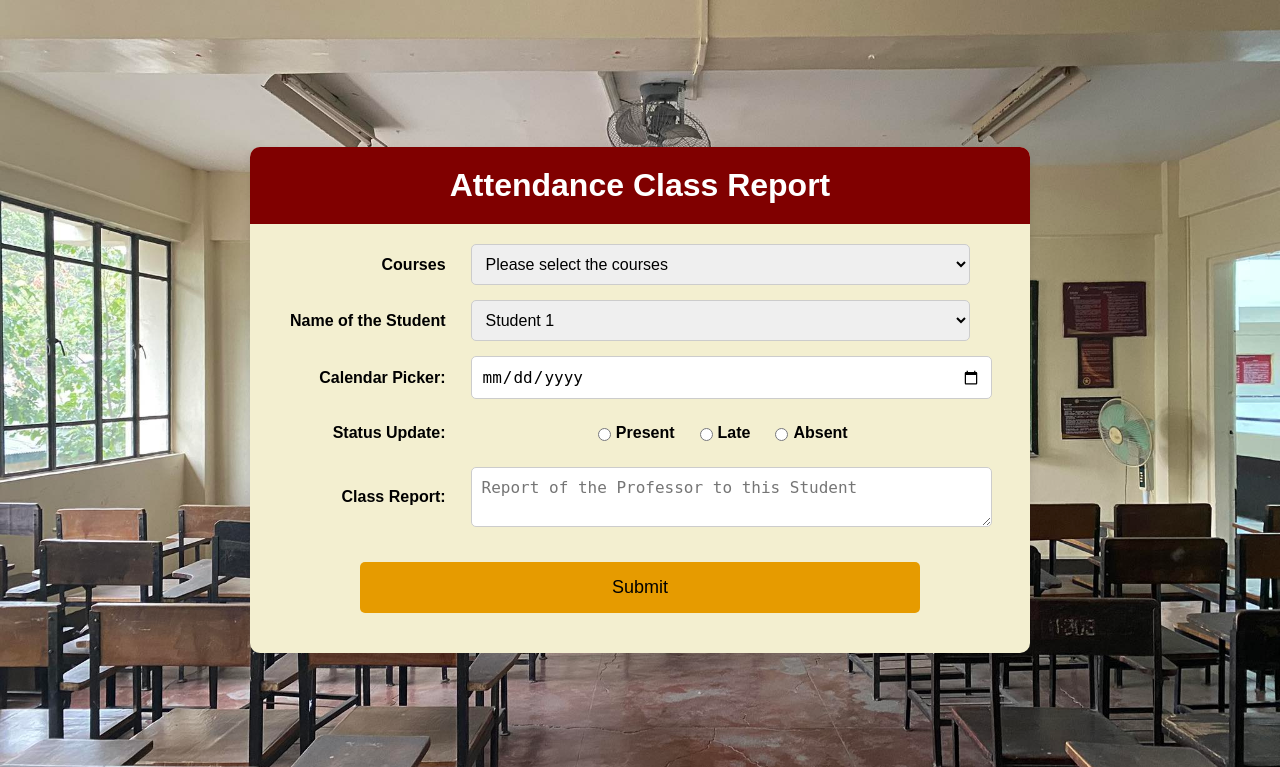
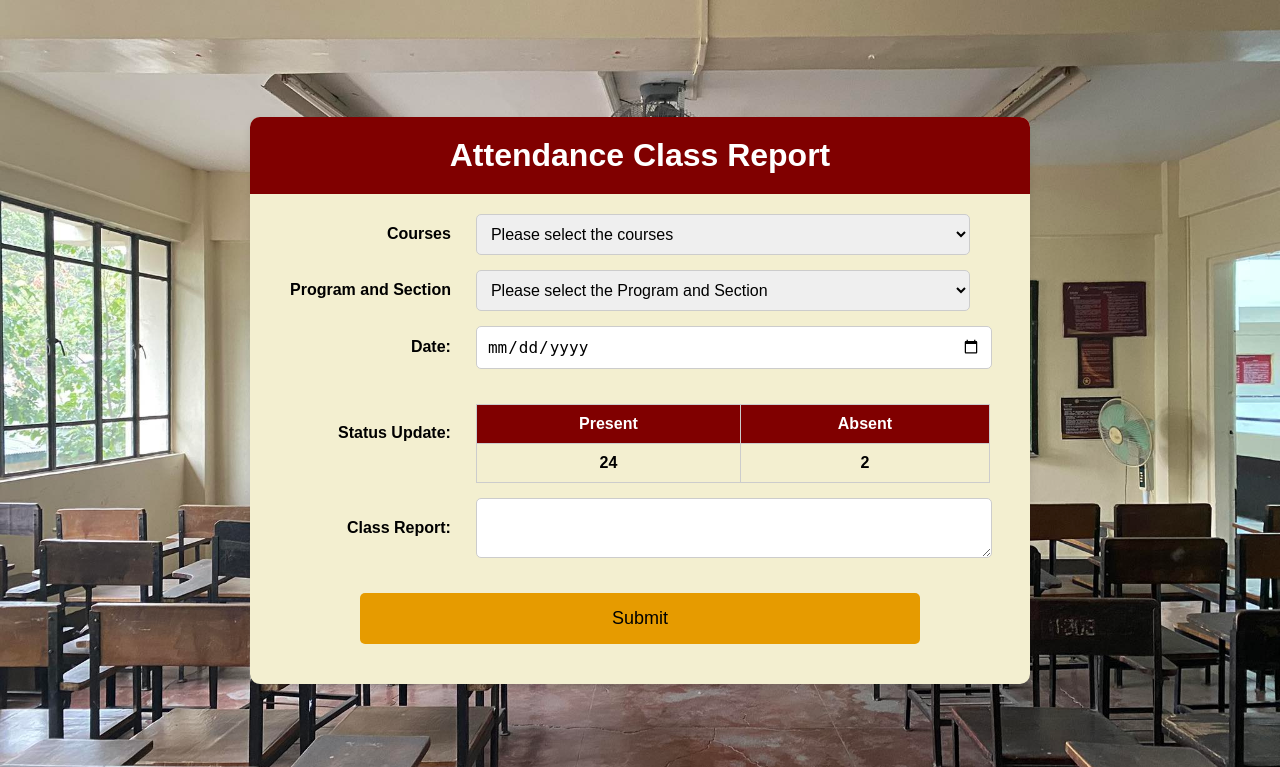
Before and after one commit to PUP-BSIT/project-digital_dynasty, a PHP site: page /works/classreport.html in a window 1280 px wide. Shown: the top 767 px of the page. Run offline with PHP 8.4, Linux system fonts and the light colour scheme.

Commit message:
add new changes

```diff
--- a/js/classreport.js
+++ b/js/classreport.js
@@ -1,18 +1,24 @@
 document.addEventListener("DOMContentLoaded", function () {
-    document
-      .getElementById("attendanceForm")
-      .addEventListener("submit", function (event) {
+  const form = document.getElementById("attendanceForm");
+
+  form.addEventListener("submit", function (event) {
     event.preventDefault();
 
     const courses = document.getElementById("courses").value;
     const students = document.getElementById("students").value;
     const calendar = document.getElementById("calendar").value;
-        const status = document.querySelector(
-          'input[name="status"]:checked'
-        ).value;
+    const present = document.getElementById("presentCount").textContent;
+    const absent = document.getElementById("absentCount").textContent;
     const classReport = document.getElementById("class-report").value;
 
-        if (!courses || !students || !calendar || !status || !classReport) {
+    if (
+      !courses ||
+      !students ||
+      !calendar ||
+      !present ||
+      !absent ||
+      !classReport
+    ) {
       alert("Please fill out all fields.");
       return;
     }
@@ -21,13 +27,15 @@ document.addEventListener("DOMContentLoaded", function () {
       courses: courses,
       students: students,
       calendar: calendar,
-          status: status,
+      present: present,
+      absent: absent,
       classReport: classReport,
     };
 
     console.log("Form Data:", formData);
+
     alert("Form submitted successfully!");
 
-        document.getElementById("attendanceForm").reset();
+    form.reset();
   });
 });
--- a/styles/class_report_styles.css
+++ b/styles/class_report_styles.css
@@ -76,8 +76,25 @@ form .status-options label {
   margin-right: 10px;
 }
 
-form .status-options label input {
-  margin-right: 5px;
+table {
+  width: 100%;
+  border-collapse: collapse;
+  margin-top: 20px;
+}
+
+thead th, tbody td {
+  padding: 10px;
+  text-align: center;
+  border: 1px solid #ccc;
+}
+
+thead {
+  background-color: #800000;
+  color: white;
+}
+
+tbody td {
+  background-color: #F3EFD0;
 }
 
 form input[type="submit"] {
--- a/works/classreport.html
+++ b/works/classreport.html
@@ -18,14 +18,14 @@
           <option value="comprog1">Computer Programming 1</option>
         </select>
 
-        <label for="students">Name of the Student</label>
+        <label for="students">Program and Section</label>
         <select name="students" id="students" required>
-          <option value="student1">Student 1</option>
-          <option value="student2">Student 2</option>
-          <option value="student3">Student 3</option>
+          <option value="">Please select the Program and Section</option>
+          <option value="student1">DIT 1-1</option>
+          <option value="student2">DIT 2-1</option>
         </select>
 
-        <label for="calendar">Calendar Picker:</label>
+        <label for="calendar">Date:</label>
         <input
           type="date"
           id="calendar"
@@ -33,26 +33,29 @@
           placeholder="Select a date"/>
 
         <label>Status Update:</label>
-        <div class="status-options">
-          <label for="present"
-            ><input type="radio" id="present" name="status" value="present" />
-            Present</label>
-          <label for="late"
-            ><input type="radio" id="late" name="status" value="late" />
-            Late</label>
-          <label for="absent"
-            ><input type="radio" id="absent" name="status" value="absent" />
-            Absent</label>
-        </div>
+        <table>
+          <thead>
+            <tr>
+              <th>Present</th>
+              <th>Absent</th>
+            </tr>
+          </thead>
+          <tbody>
+            <tr>
+              <td id="presentCount">24</td>
+              <td id="absentCount">2</td>
+            </tr>
+          </tbody>
+        </table>
 
         <label for="class-report">Class Report:</label>
         <textarea
           id="class-report"
           name="class-report"
-          placeholder="Report of the Professor to this Student"
-        ></textarea>
+          placeholder="Report of the Professor to this Student">
+        </textarea>
 
-        <input type="submit" value="Submit"/>
+        <input type="submit" value="Submit" />
       </form>
     </div>
     <script src="../js/classreport.js"></script>
```
Lines whose indentation alone changed are shown as unchanged.
